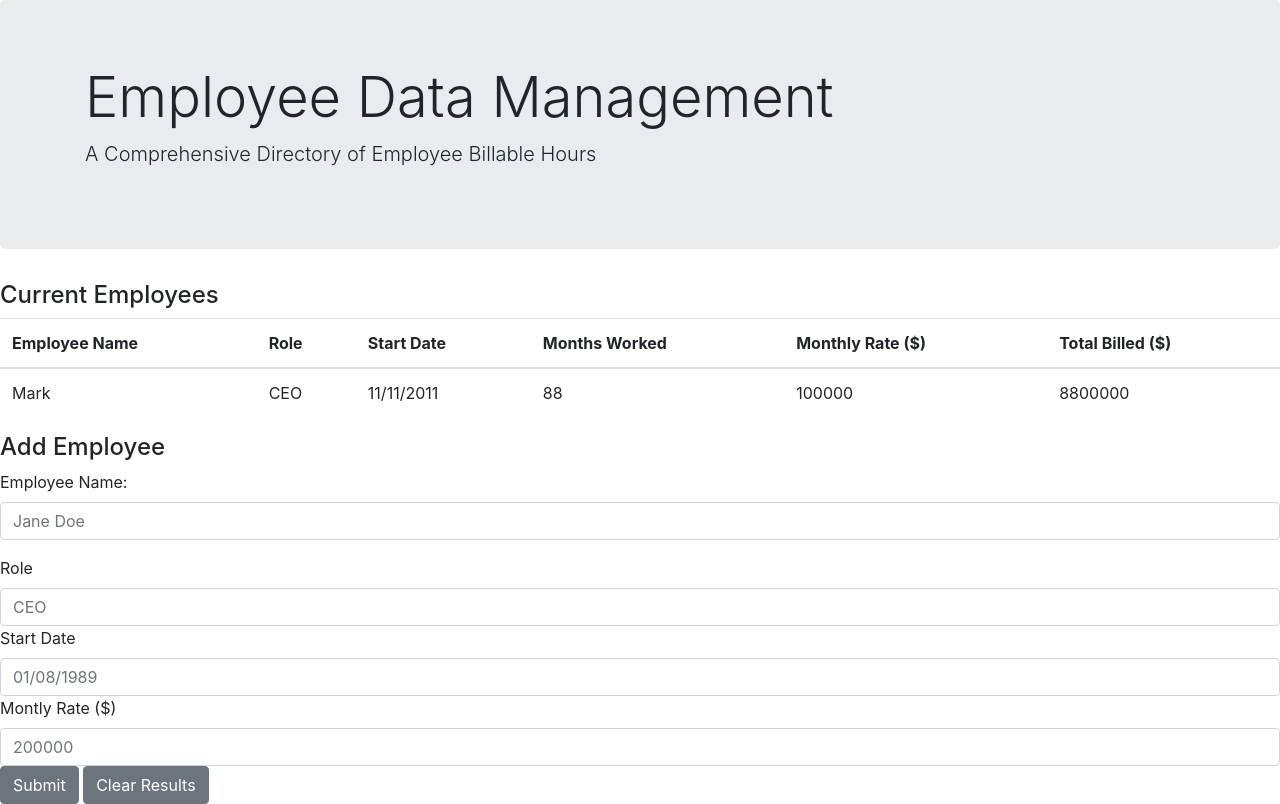
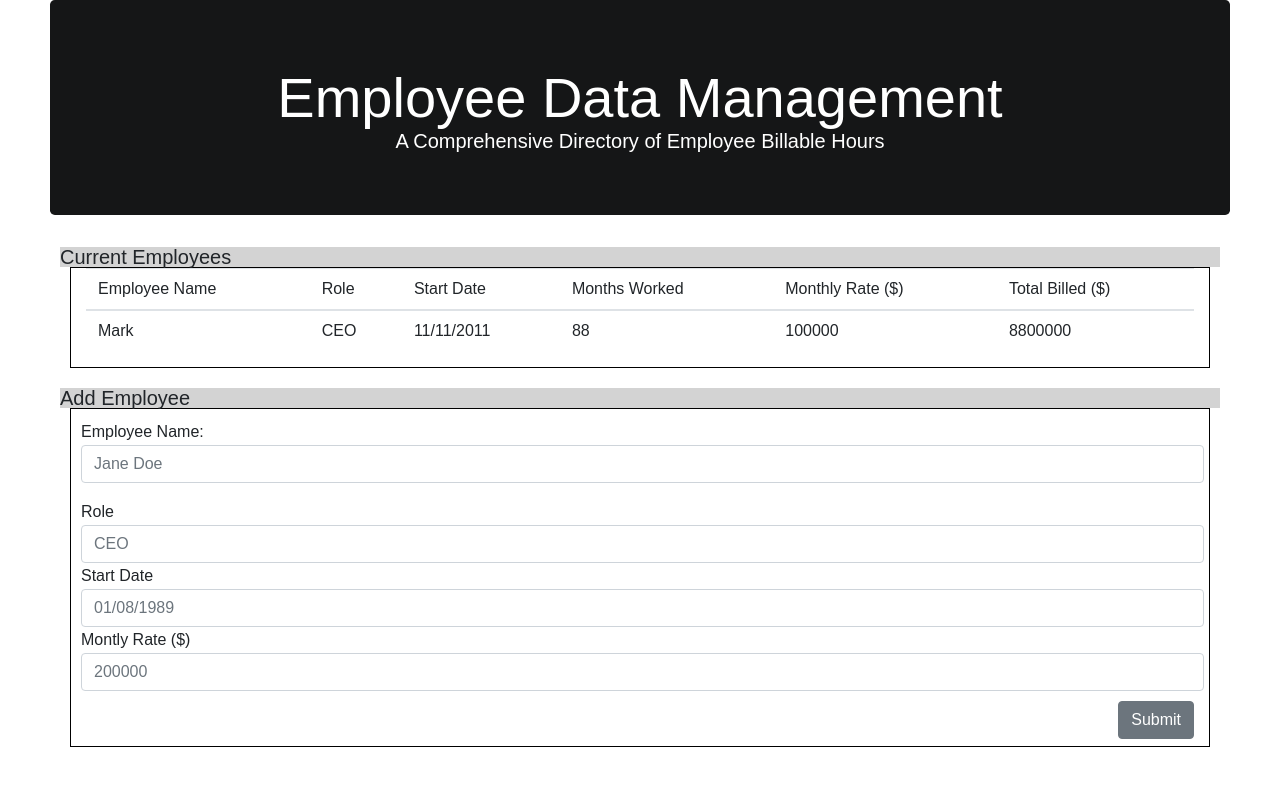
Before and after one commit to coderbrent/employee-data-management, a plain HTML site: page index.html in a window 1280 px wide. Drawn offline with nearby package versions, Linux system fonts and the light colour scheme.

Commit message:
style sheet

```diff
--- /dev/null
+++ b/assets/reset.css
@@ -0,0 +1,48 @@
+/* http://meyerweb.com/eric/tools/css/reset/
+   v2.0 | 20110126
+   License: none (public domain)
+*/
+
+html, body, div, span, applet, object, iframe,
+h1, h2, h3, h4, h5, h6, p, blockquote, pre,
+a, abbr, acronym, address, big, cite, code,
+del, dfn, em, img, ins, kbd, q, s, samp,
+small, strike, strong, sub, sup, tt, var,
+b, u, i, center,
+dl, dt, dd, ol, ul, li,
+fieldset, form, label, legend,
+table, caption, tbody, tfoot, thead, tr, th, td,
+article, aside, canvas, details, embed,
+figure, figcaption, footer, header, hgroup,
+menu, nav, output, ruby, section, summary,
+time, mark, audio, video {
+	margin: 0;
+	padding: 0;
+	border: 0;
+	font-size: 100%;
+	font: inherit;
+	vertical-align: baseline;
+}
+/* HTML5 display-role reset for older browsers */
+article, aside, details, figcaption, figure,
+footer, header, hgroup, menu, nav, section {
+	display: block;
+}
+body {
+	line-height: 1;
+}
+ol, ul {
+	list-style: none;
+}
+blockquote, q {
+	quotes: none;
+}
+blockquote:before, blockquote:after,
+q:before, q:after {
+	content: '';
+	content: none;
+}
+table {
+	border-collapse: collapse;
+	border-spacing: 0;
+}
--- a/assets/style.css
+++ b/assets/style.css
@@ -0,0 +1,44 @@
+body{
+  font-family: Arial, Helvetica, sans-serif;
+}
+
+.jumbotron {
+  background-color: #151617;
+  /* margin-left: 20px;
+  margin-right: 20px; */
+}
+label,
+.form-control{
+  margin-top: 5px;
+}
+.submit{
+  float: right;
+  margin:10px;
+}
+
+#table {
+  border: .5px black solid;
+  margin-bottom: 20px;
+}
+#form{
+  border: .5px black solid;
+  padding: 10px 5px 55px 10px;
+}
+body{
+  margin-left: 50px;
+  margin-right: 50px;
+}
+h4{
+  font-size: 20px;
+  background-color: lightgray;
+  margin-left: 10px;
+  margin-right: 10px;
+}
+h1 {
+color: white;
+text-align: center;
+}
+p{
+  color: white;
+  text-align: center;
+}
--- a/index.html
+++ b/index.html
@@ -4,7 +4,9 @@
   crossorigin="anonymous">
 <link rel="stylesheet" href="https://use.fontawesome.com/releases/v5.8.1/css/all.css" integrity="sha384-50oBUHEmvpQ+1lW4y57PTFmhCaXp0ML5d60M1M7uH2+nqUivzIebhndOJK28anvf"
   crossorigin="anonymous">
+<link href="assets/reset.css" rel="stylesheet">
 <link href="assets/style.css" rel="stylesheet">
+
 <head>
   <meta charset="utf-8">
   <title>Employee Table</title>
@@ -16,8 +18,10 @@
       <p class="lead">A Comprehensive Directory of Employee Billable Hours</p>
     </div>
   </div>
+  <h4>Current Employees</h4>
+  <div class="container" id="table">
     <table class="table">
-    <thead><h4>Current Employees</h4>
+      <thead>
         <tr>
           <th scope="col">Employee Name</th>
           <th scope="col">Role</th>
@@ -38,8 +42,10 @@
         </tr>
       </tbody>
     </table>
+</div>
+<h4 id="searchParameters">Add Employee</h4>
+<div class="container" id="form">
   <form>
-    <h4 id="searchParameters">Add Employee</h4>
     <div class="form-group">
       <label for="searchTerms">Employee Name:</label>
       <input type="search" class="form-control" id="data-name" aria-describedby="search" placeholder="Jane Doe">
@@ -57,8 +63,8 @@
       <input type="records" class="form-control" id="data-monthly-rate" placeholder="200000">
     </div>
     <button type="submit" class=" submit btn btn-secondary">Submit</button>
-    <button type="clearResults" class="clear btn btn-secondary">Clear Results</button>
   </form>
+</div>
   <script src="https://code.jquery.com/jquery.js"></script>
   <script type="text/javascript" src="script.js"></script>
 </body>
```
Also changed, not shown: 1 other file. Lines whose indentation alone changed are shown as unchanged.
